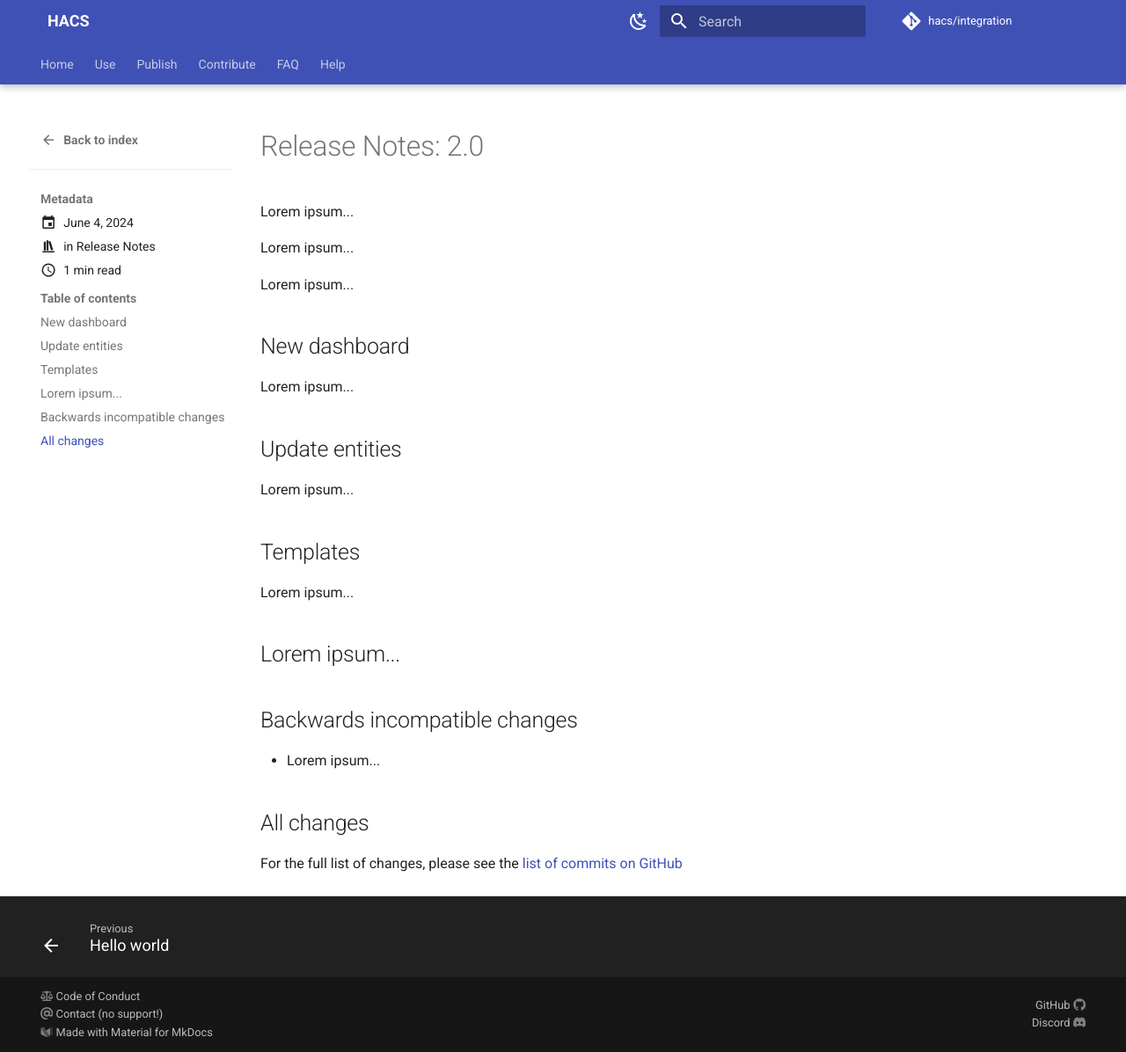
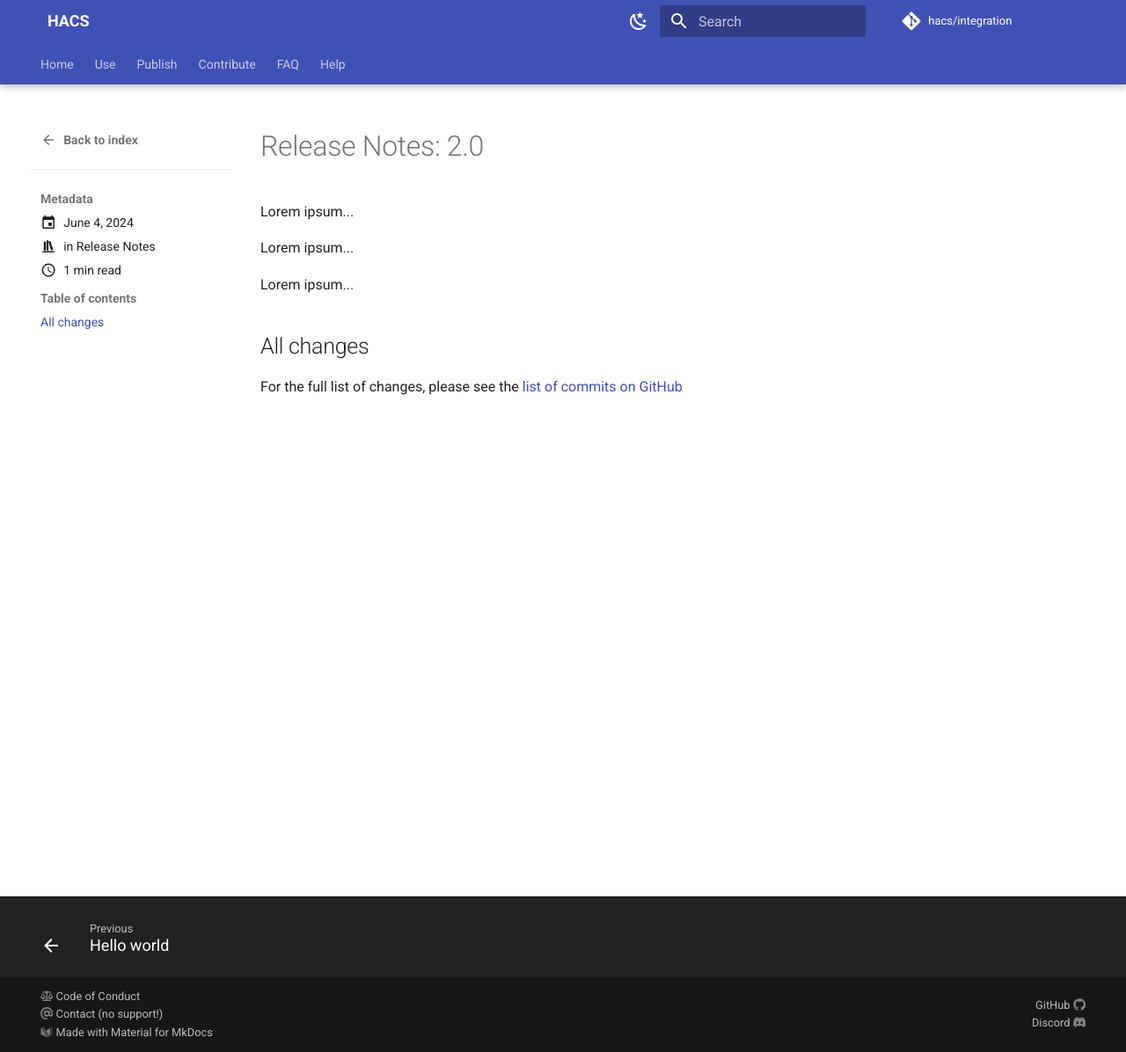
Before and after one commit to hacs/documentation, an MkDocs documentation site: the page built from source/blog/posts/release-notes-2.0.md, in a window 1280 px wide and 1196 px high. Shown: the whole window at 88% size. Built offline with MkDocs 1.6.1 and Material for MkDocs 9.7.7, drawn with Linux system fonts in a browser that asks for light colours; plug-ins that fetch from the network failed and are left out; comment, search, counter and statistics services are not loaded.

```diff
--- a/source/blog/posts/release-notes-2.0.md
+++ b/source/blog/posts/release-notes-2.0.md
@@ -14,25 +16,6 @@ Lorem ipsum...
 
 Lorem ipsum...
 
-## New dashboard
-
-Lorem ipsum...
-
-## Update entities
-
-Lorem ipsum...
-
-## Templates
-
-Lorem ipsum...
-
-## Lorem ipsum...
-
-
-## Backwards incompatible changes
-
-- Lorem ipsum...
-
 ## All changes
 
 For the full list of changes, please see the [list of commits on GitHub](https://github.com/hacs/integration/compare/1.34.0...2.0.0)
```
Also changed, not shown: other parts of source/blog/posts/release-notes-2.0.md (+2 -0 lines), source/blog/index.md (+4 -0 lines), source/blog/posts/hello-world.md (+2 -0 lines).
